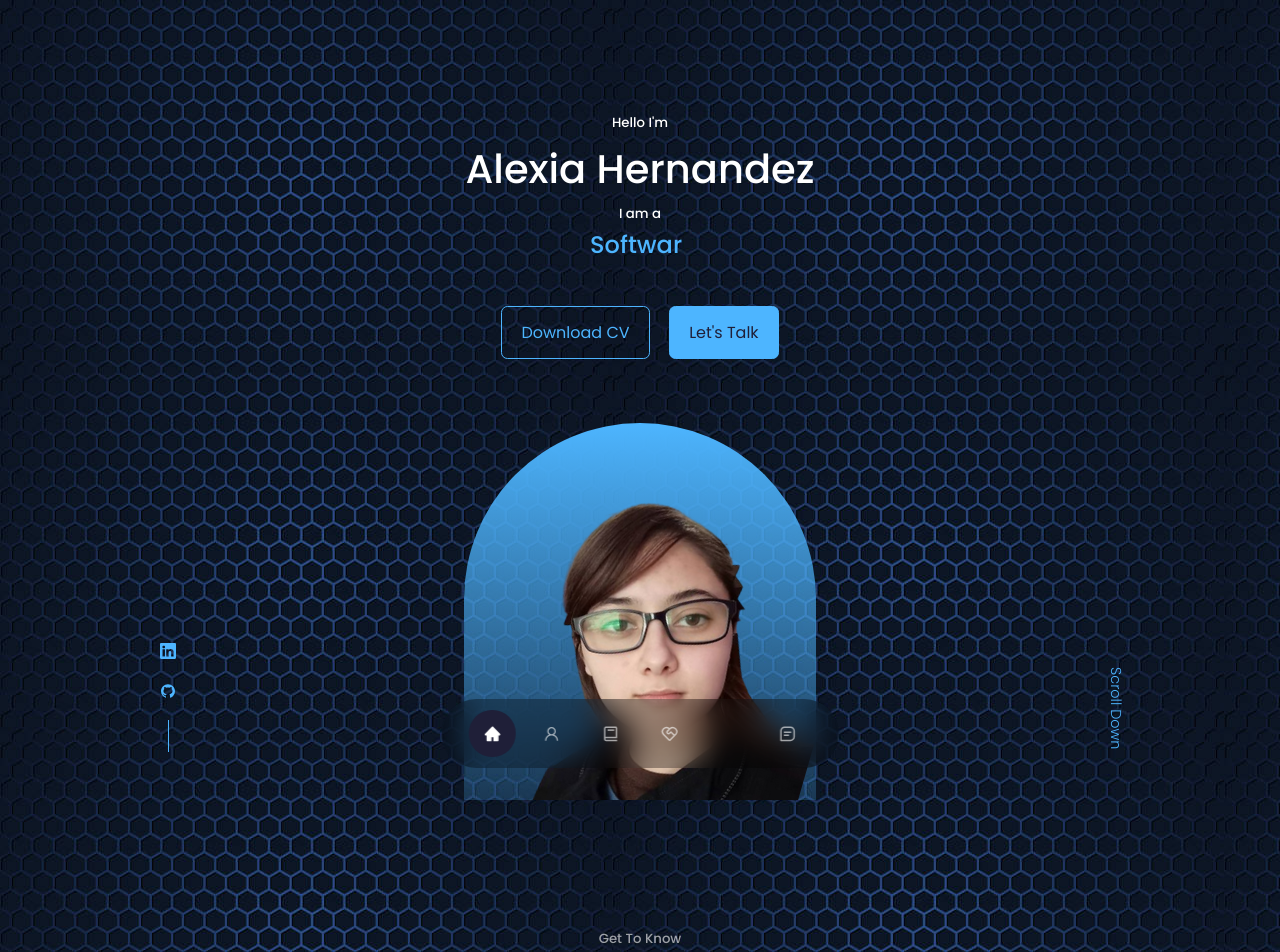
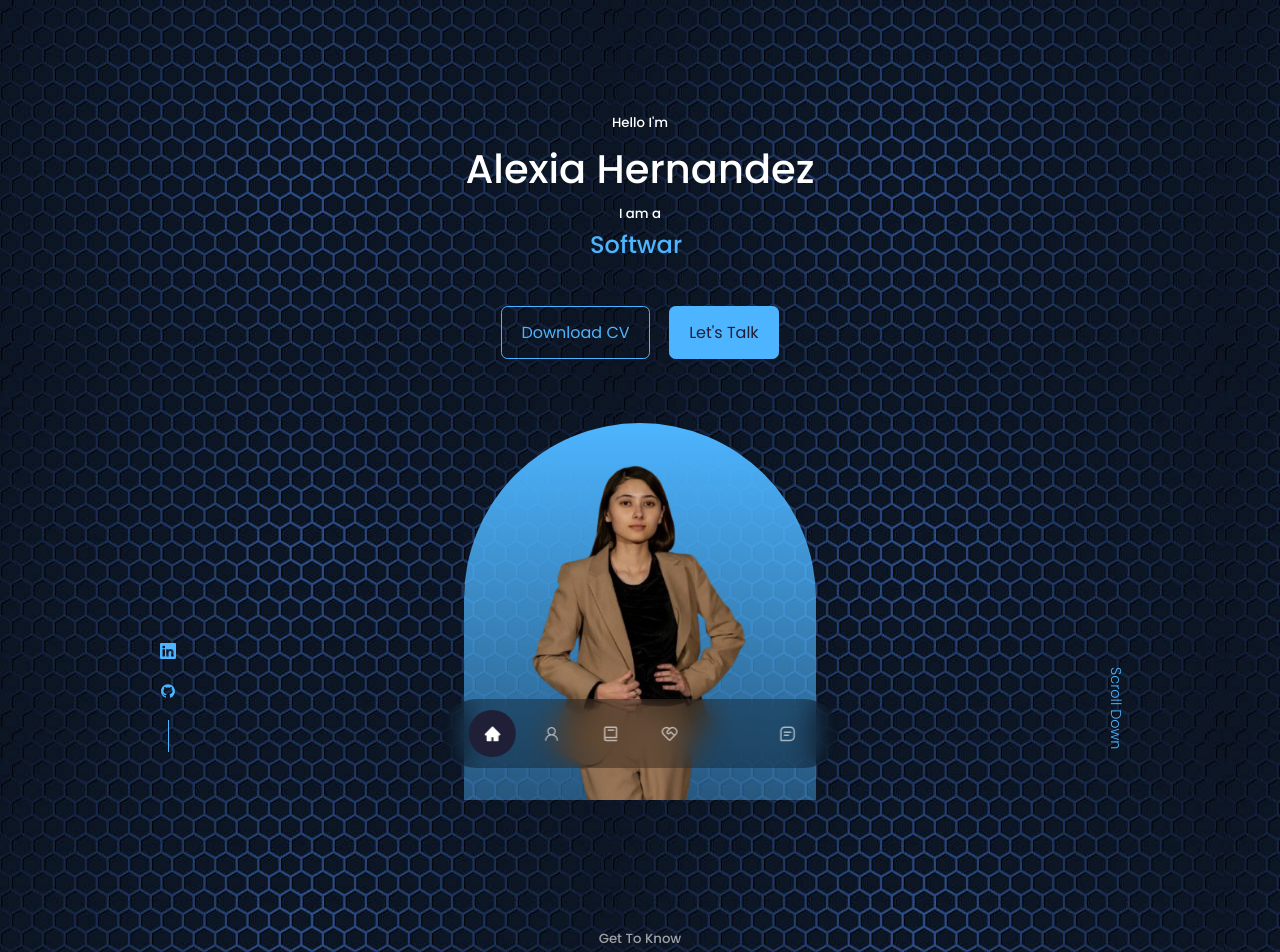
Before and after one commit to Alexlife2002003/react-portfolio, a React (Create React App) app: page / in a window 1280 px wide. Shown: the top 952 px of the page. Built offline with nearby package versions, Linux system fonts and the light colour scheme; some icons are missing.

Commit message:
photo change

```diff
--- a/package.json
+++ b/package.json
@@ -2,6 +2,7 @@
   "name": "portfolio",
   "version": "0.1.0",
   "private": true,
+
   "homepage": "https://alexlife2002003.github.io/react-portfolio/",
   "dependencies": {
     "@testing-library/jest-dom": "^5.17.0",
--- a/src/components/about/About.jsx
+++ b/src/components/about/About.jsx
@@ -1,6 +1,6 @@
 import React from 'react'
 import './about.css'
-import ME from '../../assets/me3.png'
+import ME from '../../assets/me4.jpeg'
 import {FaAward} from 'react-icons/fa'
 import {FiUsers} from 'react-icons/fi'
 import {VscFolderLibrary} from 'react-icons/vsc'
--- a/src/components/header/Header.jsx
+++ b/src/components/header/Header.jsx
@@ -1,7 +1,7 @@
 import React from 'react'
 import './header.css'
 import CTA from './CTA'
-import ME from '../../assets/me.png'
+import ME from '../../assets/me5.png'
 import HeaderSocials from './HeaderSocials'
 import {TypeAnimation } from 'react-type-animation'
 const Header = () => {
--- a/src/components/header/header.css
+++ b/src/components/header/header.css
@@ -41,14 +41,14 @@ header {
 .me{
     background: linear-gradient(var(--color-primary),transparent);
     width: 22rem;
-    height: 30rem; /*Originally 30*/
+    height: 40rem; /*Originally 30*/
     position: absolute;
     left: 50%;
     transform: translateX(-50%);
     margin-top: 4rem;
     border-radius: 12rem 12rem 0 0;
     overflow: hidden;
-    padding: 5rem 1.5rem 1.5rem 1.5rem;
+    padding: 1rem 1.5rem 1.5rem 1.5rem;
 
 }
 
@@ -56,7 +56,7 @@ header {
 .me img {
     width: 20rem;
     height: 30rem;
-    transform:rotate(16deg);
+
   }
 
 /*================SCROLL DOWN  ===============*/
```
Also changed, not shown: src/assets/me4.jpeg (added), src/assets/me5.png (added).
